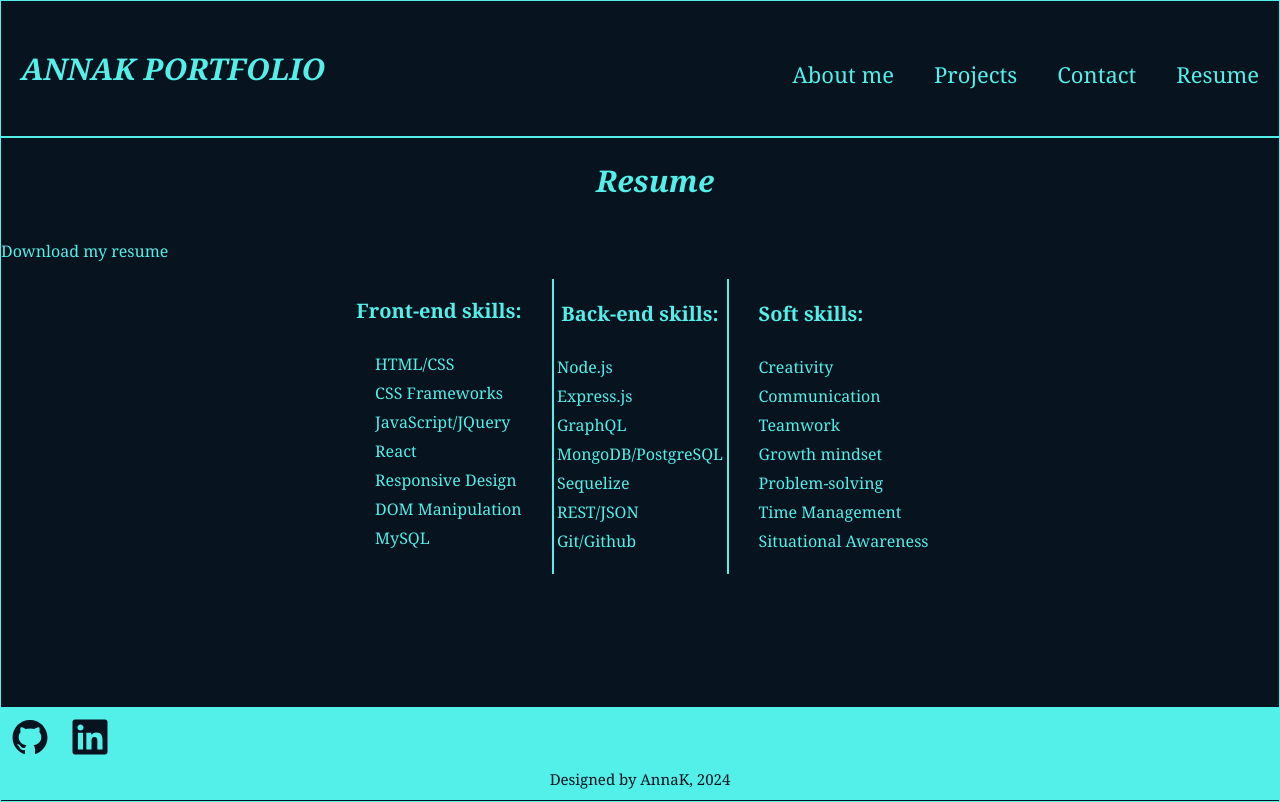
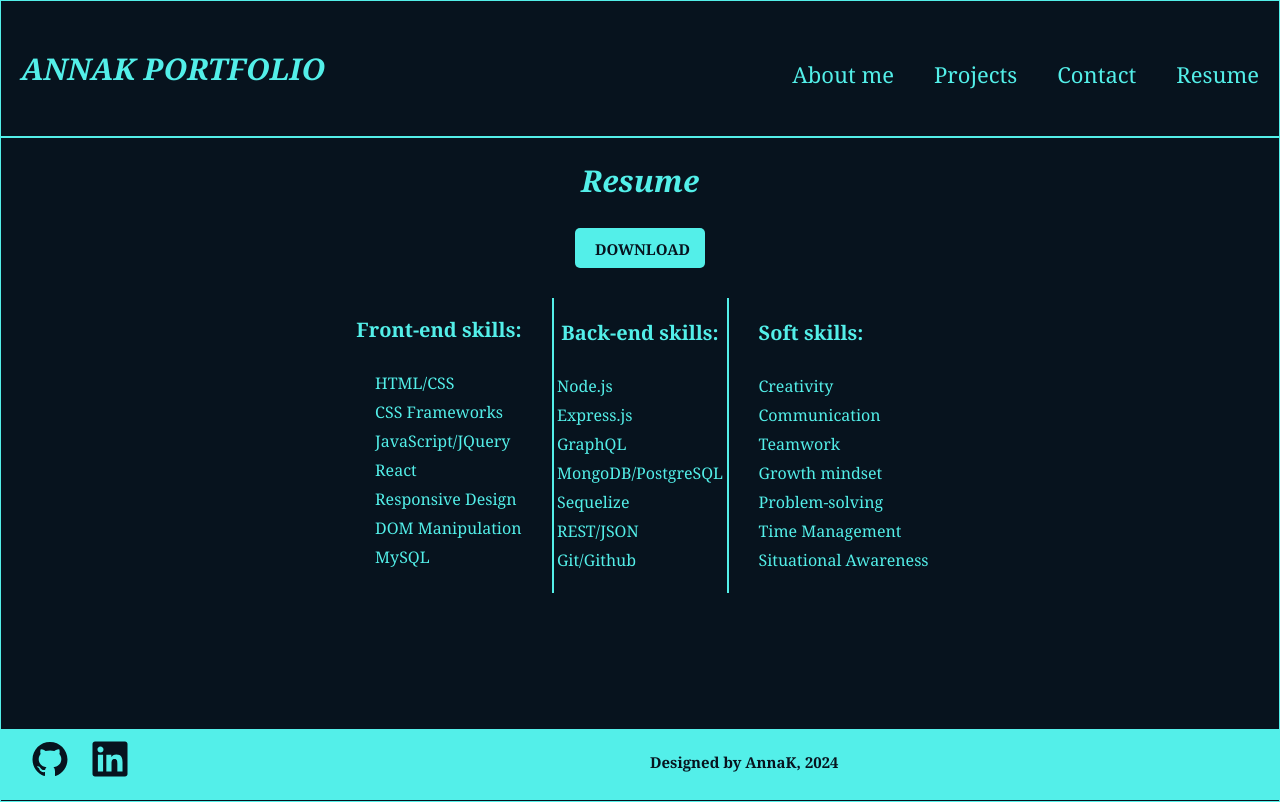
Before and after one commit to explorer7733/AnnaK-react-portfolio, a React (Vite) app in the folder AnnaK-React-Portfolio/: page / in a window 1280 px wide. Both pictures are taken after a click on the item "Resume". Built offline with nearby package versions, Linux system fonts and the light colour scheme.

Commit message:
modify Rseume and Footer components, add style at App.css

```diff
--- a/AnnaK-React-Portfolio/src/App.css
+++ b/AnnaK-React-Portfolio/src/App.css
@@ -244,6 +244,7 @@ a {
   font-size: 18px;
   width: 300px;
   height: 40px;
+  font-weight: bold;
 }
 
 .submitButton:hover {
@@ -285,8 +286,34 @@ a {
   margin-left: 30px;
   font-style: var(--italic);
   text-align: center;
+  margin-left: auto;
+  margin-right: auto;
+  display: block;
 }
 
+.download-button {
+  display: inline-block;
+  padding: 10px 20px;
+  background-color: var(--aqua);
+  color: var(--dark-blue);
+  text-decoration: none;
+  border-radius: 5px;
+  font-weight: bold;
+  margin-top: 5px;
+  font-family: var(--cambria);
+  font-size: 15px;
+  width: 90px;
+  height: 20px;
+  text-align: center;
+  margin-left: auto;
+  margin-right: auto;
+  display: block;
+ margin-bottom: 30px;
+}
+
+.download-button:hover {
+  color: var(--white);
+}
 .skills-container {
   display: flex;
   justify-content: center;
@@ -369,6 +396,8 @@ footer {
   gap: 20px;
   padding: 0;
   margin: 0;
+  margin-left: 20px;
+
 }
 .container ul li a {
   color: var(--dark-blue);
@@ -383,6 +412,8 @@ footer {
   font-size: 15px;
   text-align: center;
   font-family: var(--cambria);
+  font-weight: bold;
+  margin-left: 500px;
 }
 
 @keyframes logo-spin {
--- a/AnnaK-React-Portfolio/src/components/Footer.jsx
+++ b/AnnaK-React-Portfolio/src/components/Footer.jsx
@@ -7,9 +7,9 @@ function Footer() {
                 <ul>
                     <li><a href="https://github.com/explorer7733"><AiFillGithub size={40} /></a></li>
                     <li><a href="https://www.linkedin.com/in//"><FaLinkedin size={40} /></a></li>
+                    <li className='signature'>Designed by AnnaK, 2024</li>
                 </ul>
             </div>
-            <div className='signature'>Designed by AnnaK, 2024</div>
         </footer>
     )
 }
--- a/AnnaK-React-Portfolio/src/pages/Resume.jsx
+++ b/AnnaK-React-Portfolio/src/pages/Resume.jsx
@@ -2,7 +2,7 @@ function Resume() {
     return (
         <div className="resume">
             <h1 className="titleResume">Resume</h1>
-            <p>Download my resume</p>
+            <a href="../assets/resume.pdf" download className="download-button">DOWNLOAD</a>
             <div className="skills-container">
                 <div className="skills front-end">
                     <h2 className="headerSkills">Front-end skills:</h2>
```
Also changed, not shown: 1 other file (tests, documents, lock files or other folders).
